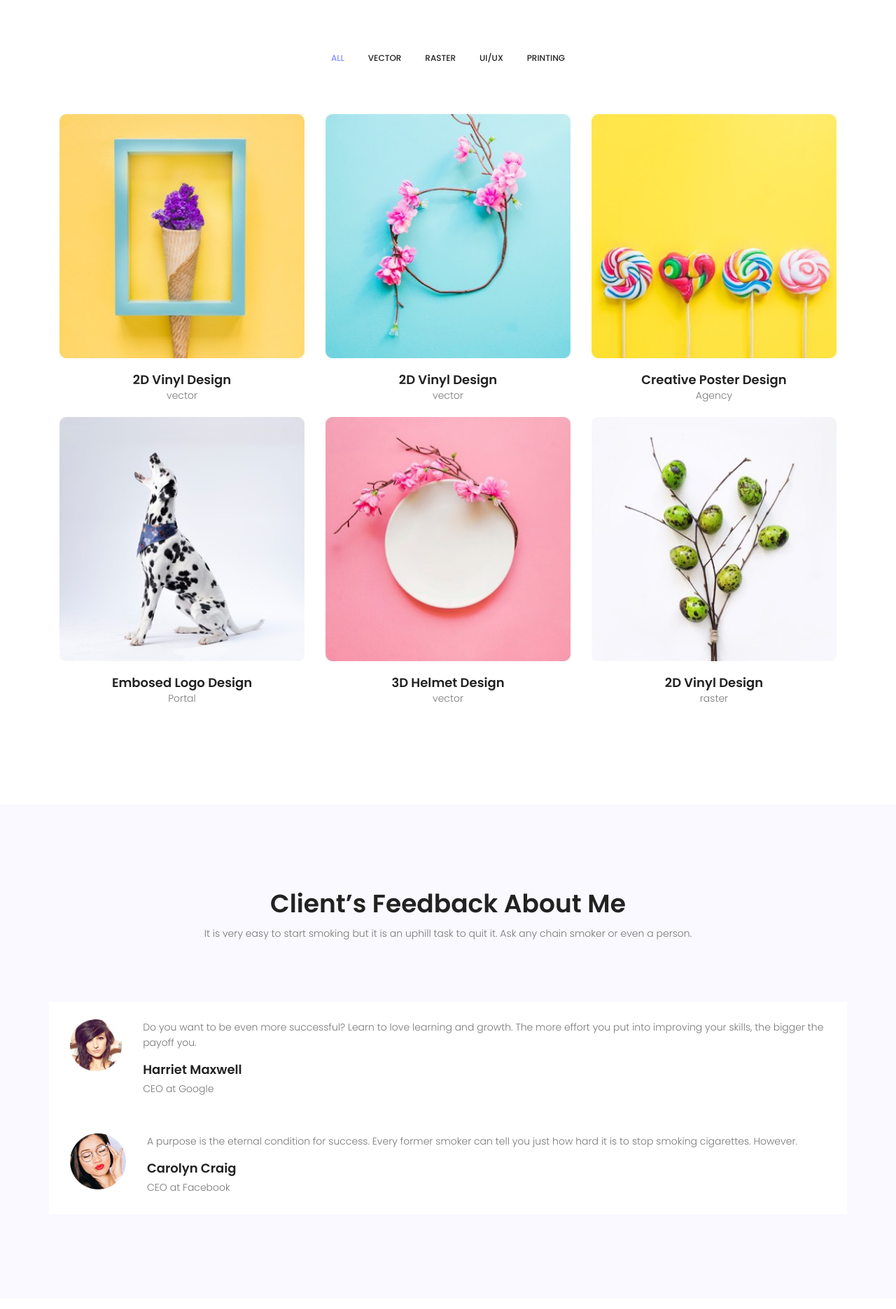
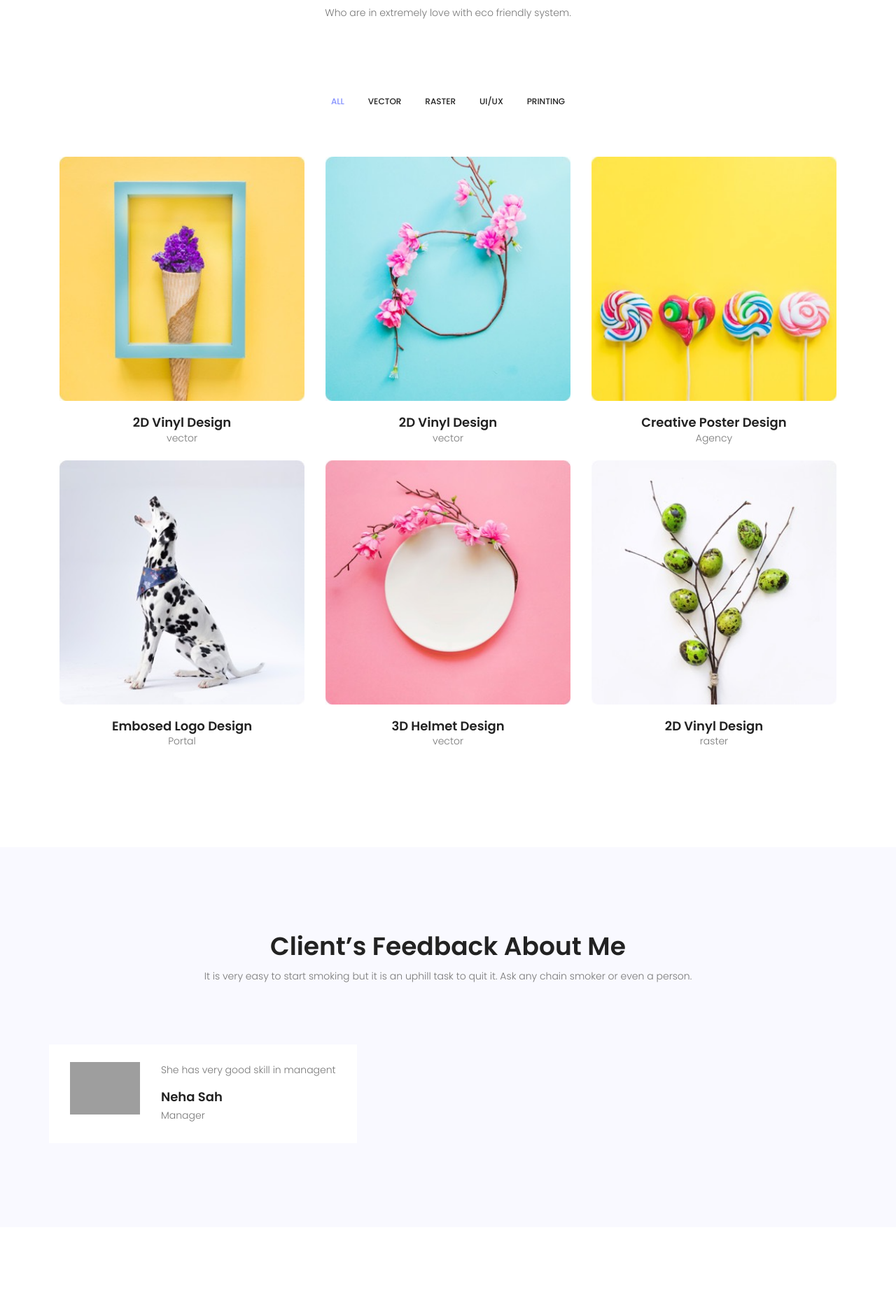
Before and after one commit to nehasah4/django, a Django app: page / in a window 1280 px wide. Shown: the part 2329-4200 px from the top of the page at 70% size. Run offline with Django 4.2, Linux system fonts and the light colour scheme; data comes from the database, SQL or seed files in the repository; both versions use the stored data as it was after the commit; some libraries are stand-ins or nearby versions; grey boxes are pictures that could not be loaded.

Commit message:
all done

```diff
--- a/home/views.py
+++ b/home/views.py
@@ -4,15 +4,32 @@
 def home(request):
     views = {}
     views['services'] = Service.objects.all()
+    views['feedbacks'] = Feedback.objects.all()
     return render(request, 'index.html', views)
 
 
 def about(request):
-    return render(request, 'about.html')
+    views = {}
+    views['feedbacks'] = Feedback.objects.all()
+    return render(request, 'about.html', views)
 
 
 def contact(request):
-    return render(request, 'contact.html')
+    views = {}
+    views['informations'] = Information.objects.all()
+    if request.method == "POST":
+        name = request.POST['name']
+        email = request.POST['email']
+        subject = request.POST['subject']
+        message = request.POST['message']
+        data = Contact.objects.create(
+            name = name,
+            email = email,
+            subject = subject,
+            message = message,
+        )
+        data.save()
+    return render(request, 'contact.html', views)
 
 
 def portfolio(request):
--- a/templates/index.html
+++ b/templates/index.html
@@ -59,7 +59,7 @@
 								<span class="lnr {{services.logo}}"></span>
 								<a href="#"><h4>{{services.title}}</h4></a>
 								<p>
-									{{service.description}}
+									{{services.description}}
 								</p>
 							</div>
 						</div>
@@ -195,7 +195,7 @@
 	                            	</div>
 									<a href="img/p5.jpg" class="img-pop-up">
 									  <div class="middle">
-									    <div class="text align-self-center d-flex"><img src="{%static 'img/preview.png' %}" alt=""></div>
+									    <div class="text align-self-center d-flex"><img src="img/preview.png" alt=""></div>
 									  </div>
 									</a>
                             	</div>
@@ -212,7 +212,7 @@
 	                            	</div>
 									<a href="img/p6.jpg" class="img-pop-up">
 									  <div class="middle">
-									    <div class="text align-self-center d-flex"><img src="{%static 'img/preview.png' %}" alt=""></div>
+									    <div class="text align-self-center d-flex"><img src="img/preview.png" alt=""></div>
 									  </div>
 									</a>
                             	</div>
@@ -241,29 +241,22 @@
 		            </div>
 		            <div class="row">
 		                <div class="active-testimonial">
-		                    <div class="single-testimonial item d-flex flex-row">
+							{% for feedback in feedbacks %}
+							<div class="single-testimonial item d-flex flex-row">
 		                        <div class="thumb">
-		                            <img class="img-fluid" src="{%static 'img/elements/user1.png' %}" alt="">
+		                            <img class="img-fluid" src="{{feedback.image}}" style = "width:100px; height:100px:" alt="">
 		                        </div>
 		                        <div class="desc">
 		                            <p>
-		                                Do you want to be even more successful? Learn to love learning and growth. The more effort you put into improving your skills, the bigger the payoff you.
-		                            </p>
-		                            <h4>Harriet Maxwell</h4>
-		                            <p>CEO at Google</p>
+										{{feedback.comment}}
+									</p>
+		                            <h4>{{feedback.name}}</h4>
+		                            <p>{{feedback.post}}</p>
 		                        </div>
 		                    </div>
-		                    <div class="single-testimonial item d-flex flex-row">
-		                        <div class="thumb">
-		                            <img class="img-fluid" src="{%static 'img/elements/user2.png' %}" alt="">
-		                        </div>
-		                        <div class="desc">
-		                            <p>
-		                                A purpose is the eternal condition for success. Every former smoker can tell you just how hard it is to stop smoking cigarettes. However.
-		                            </p>
-		                            <h4>Carolyn Craig</h4>
-		                            <p>CEO at Facebook</p>
-		                        </div>
+							{% endfor %}
+
+
 		                    </div>
 		                </div>
 		            </div>
@@ -374,11 +367,11 @@
 					<div class="row">
 						<div class="single-recent-blog col-lg-4 col-md-4">
 							<div class="thumb">
-								<img class="f-img img-fluid mx-auto" src="{%static 'img/b1.jpg' %}" alt="">
+								<img class="f-img img-fluid mx-auto" src="img/b1.jpg" alt="">
 							</div>
 							<div class="bottom d-flex justify-content-between align-items-center flex-wrap">
 								<div>
-									<img class="img-fluid" src="{%static 'img/user.png' %}" alt="">
+									<img class="img-fluid" src="img/user.png" alt="">
 									<a href="#"><span>Mark Wiens</span></a>
 								</div>
 								<div class="meta">
```
Also changed, not shown: templates/about.html (+7 -15 lines), templates/contact.html (+14 -8 lines), db.sqlite3.
